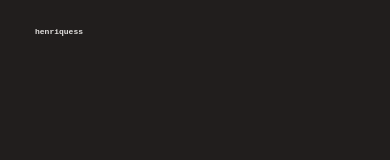
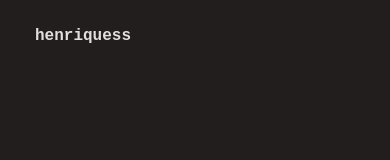
Before and after one commit to Henriquess19/portfolioweb, a plain HTML site: page index.html in a window 390 px wide. Shown: the top 160 px of the page. Drawn offline with Linux system fonts and the light colour scheme.

Commit message:
<first deploy - adjustments>

```diff
--- a/styles.css
+++ b/styles.css
@@ -6,7 +6,7 @@
 .title {
     color: #e2e0de;
     text-align: initial;
-    font-size:clamp(0.5rem,1.5vw,2rem) ;
+    font-size:clamp(1rem,1.5vw,2rem) ;
     padding: 7px;
     margin: 20px;
 }
```
